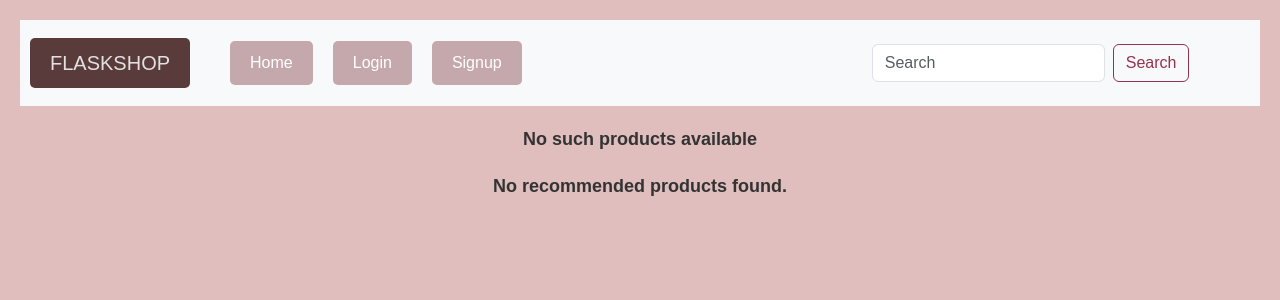
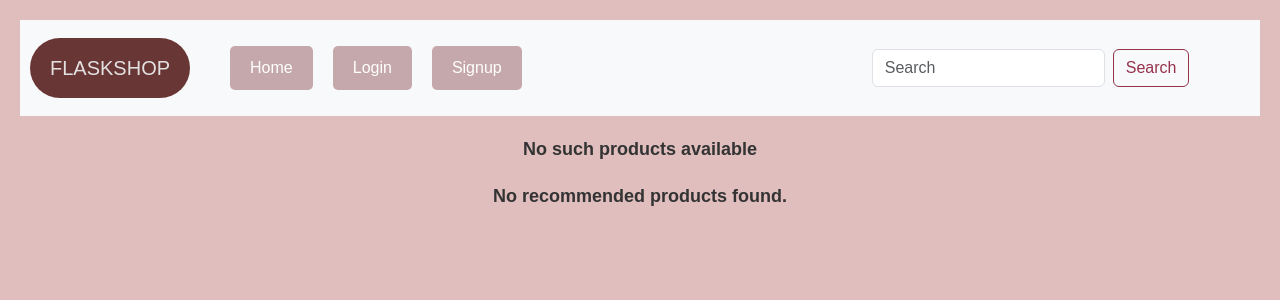
Before and after one commit to KashishRanaa/Ecommerce, a Flask app: page /search in a window 1280 px wide. Shown: the top 300 px of the page. Run offline with Flask 3, Linux system fonts and the light colour scheme; some libraries are stand-ins or nearby versions.

Commit message:
Update search.html

```diff
--- a/templates/search.html
+++ b/templates/search.html
@@ -119,7 +119,9 @@
 <body>
   <nav class="navbar navbar-expand-lg bg-body-tertiary" style="background-color: #5b5959; padding: 10px;">
     <div class="navbar" style="display: flex; justify-content: space-between; align-items: center; width: 100%;">
-        <a class="navbar-brand" style="display: inline-block; padding: 10px 20px; background-color: #593b3b; color: #e3e0e0; border-radius: 5px; margin-right: 40px;">FLASKSHOP</a>
+        <a class="navbar-brand" href="#" style="position: relative; display: inline-block; padding: 15px 20px; background-color: #693636; color: #e3e0e0; border-radius: 50px; margin-right: 40px; text-decoration: none; overflow: hidden;">
+    <span style="position: relative; z-index: 1;">FLASKSHOP</span>
+        </a>
         <button class="navbar-toggler" type="button" data-bs-toggle="collapse" data-bs-target="#navbarNav" aria-controls="navbarNav" aria-expanded="false" aria-label="Toggle navigation">
             <span class="navbar-toggler-icon"></span>
         </button>
```
